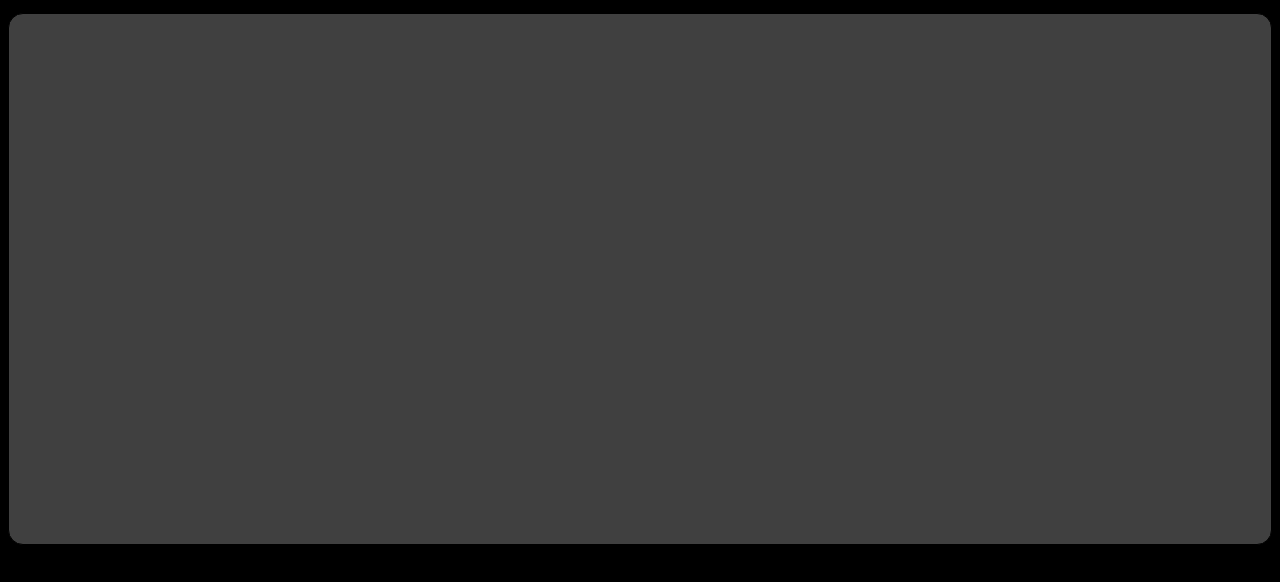
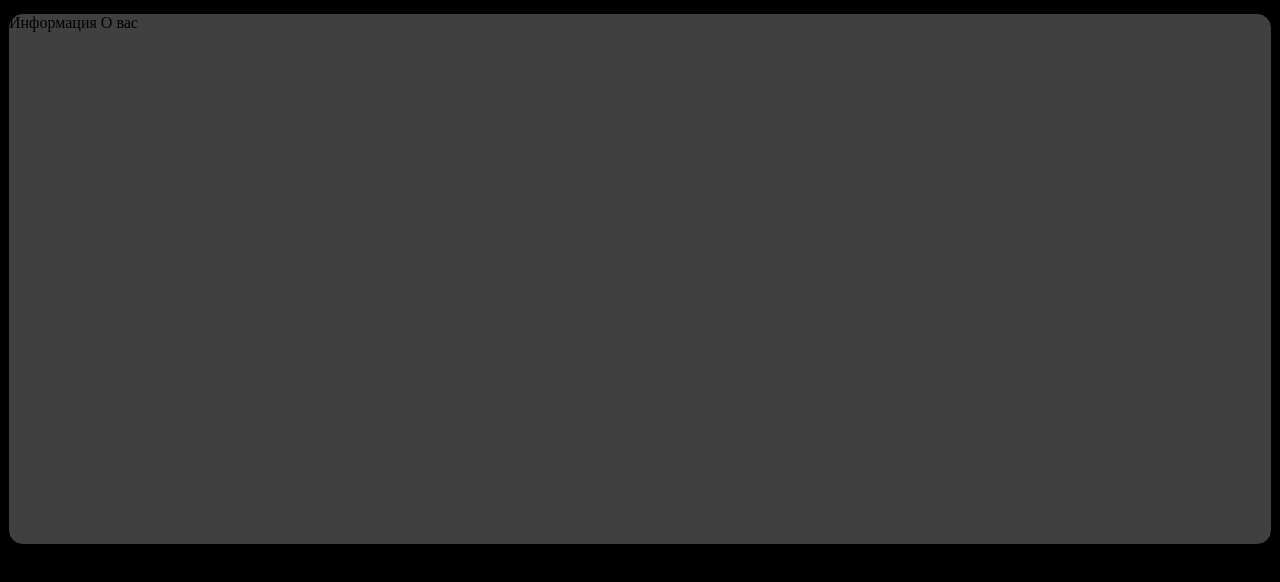
Before and after one commit to keysprint/keysprint.github.io, a plain HTML site: page site/about_us/index.html in a window 1280 px wide. Shown: the part 112-694 px from the top of the page. Drawn offline with Linux system fonts and the light colour scheme.

Commit message:
Update index.html

```diff
--- a/site/about_us/index.html
+++ b/site/about_us/index.html
@@ -14,6 +14,8 @@
 		<li><a href="/about_us">О нас</a></li>
 	</ul>
 </div>
-<div id="content"></div>
+<div id="content">
+	Информация О вас
+</div>
 </body>
 </html>
```
